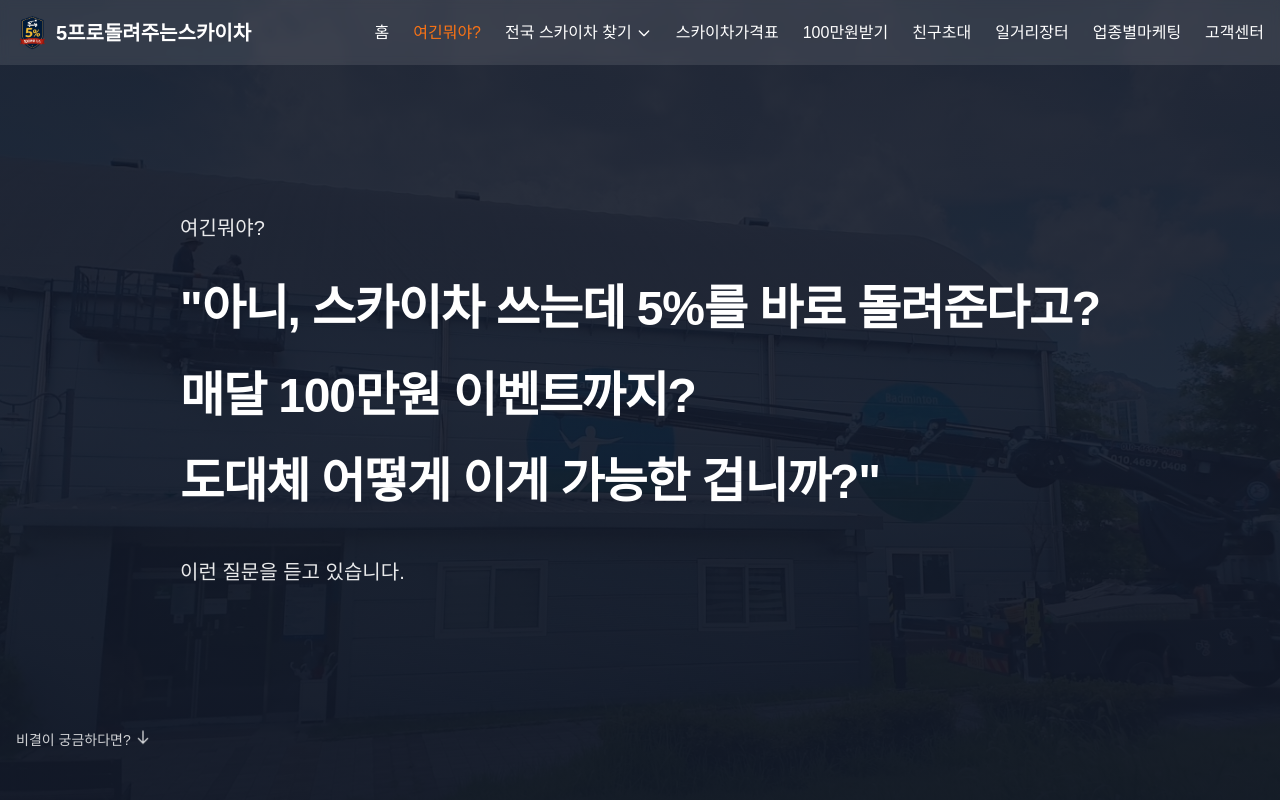
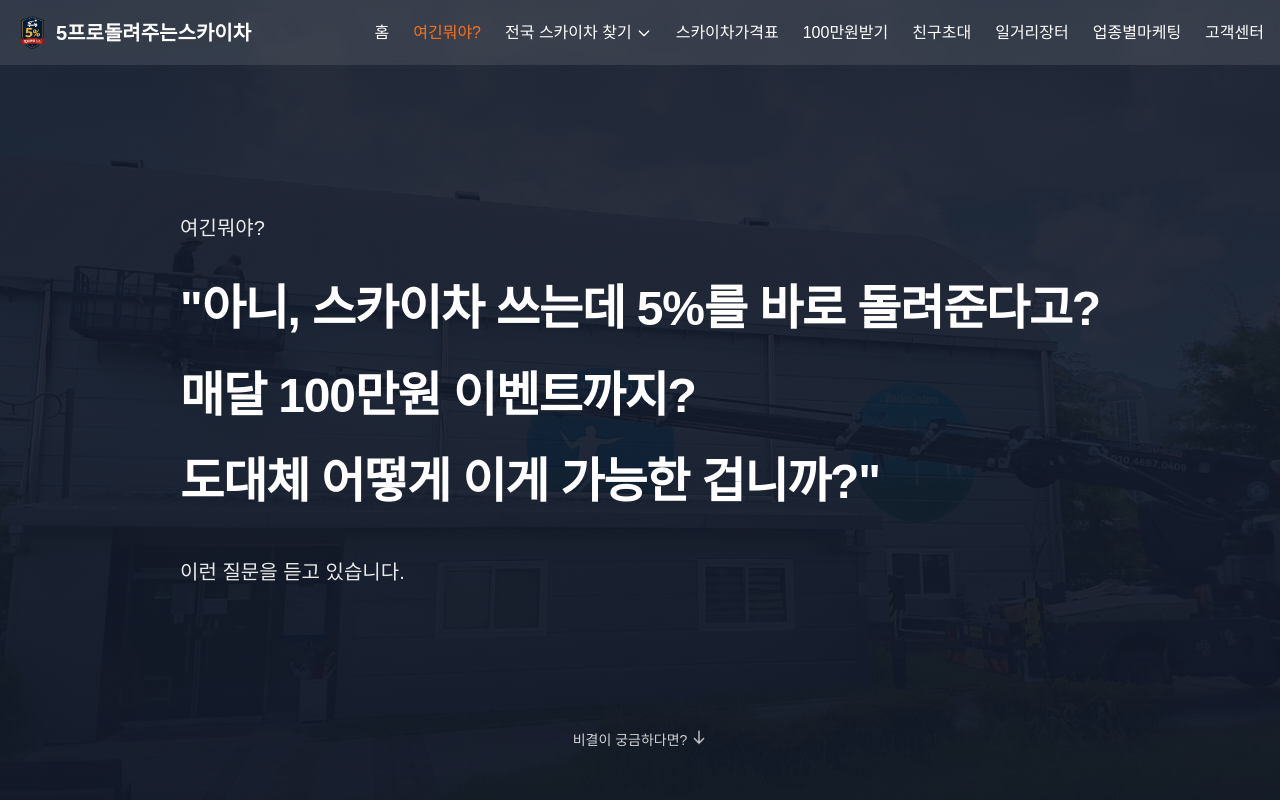
Before and after one commit to stelaive/5proapp, a Next.js app: page /whyhere in a window 1280 px wide. Shown: the top 800 px of the page. Built offline with nearby package versions, Linux system fonts and the light colour scheme; a web font is replaced by a local one.

Commit message:
여긴뭐야 페이지 가운데정렬
여긴뭐야 페이지 가운데 정렬 수정

```diff
--- a/src/app/whyhere/page.tsx
+++ b/src/app/whyhere/page.tsx
@@ -89,7 +89,7 @@ export default function WhyHere() {
             </motion.p>
           </div>
           <motion.div
-            className="absolute bottom-[15%] sm:bottom-12 left-0 right-0 sm:left-4 sm:right-auto z-20 text-center sm:text-left"
+            className="absolute bottom-[15%] sm:bottom-12 left-0 right-0 z-20 text-center"
             initial={{ opacity: 0, y: 20 }}
             animate={{ opacity: 1, y: 0 }}
             transition={{ duration: 0.8, delay: 3 }}
```
